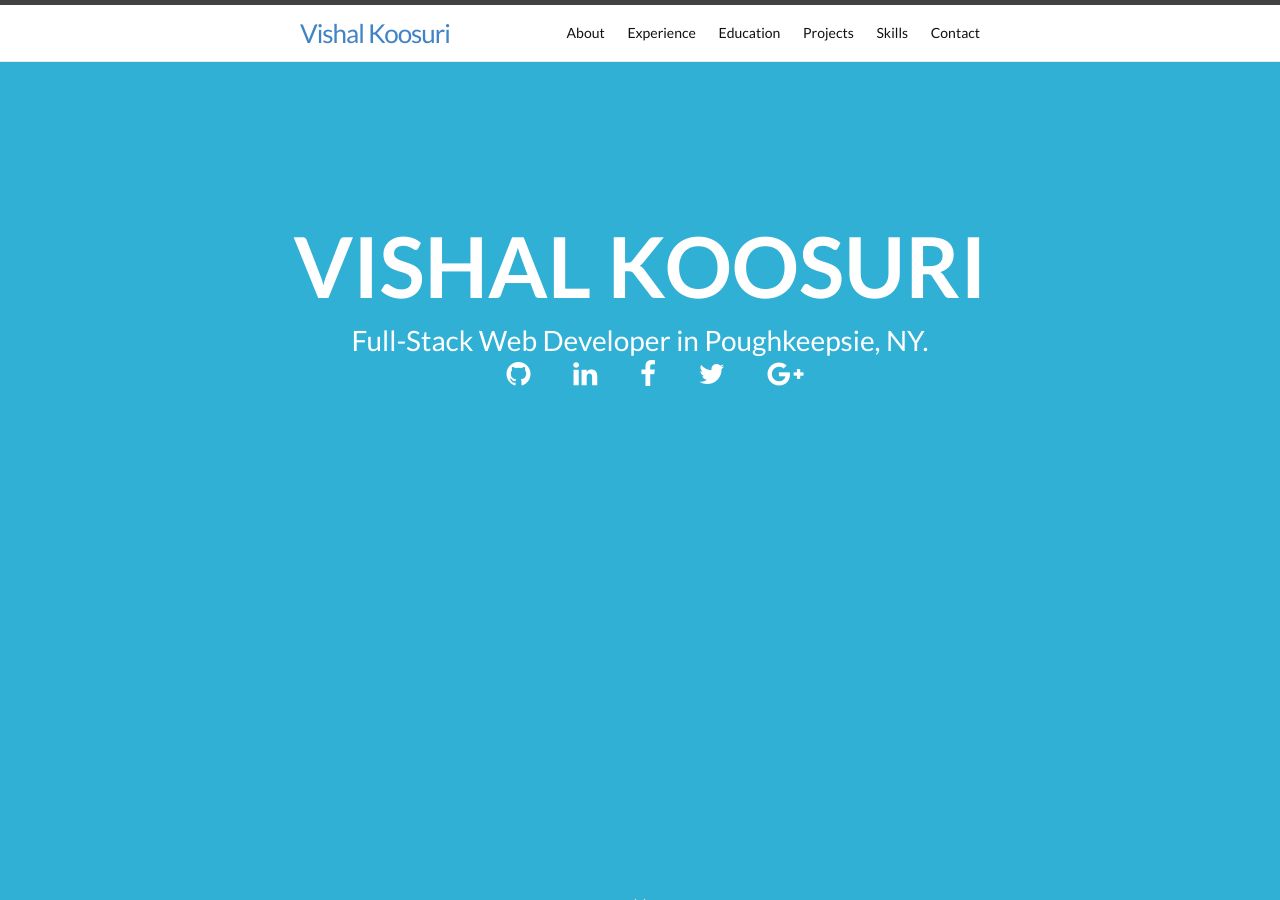
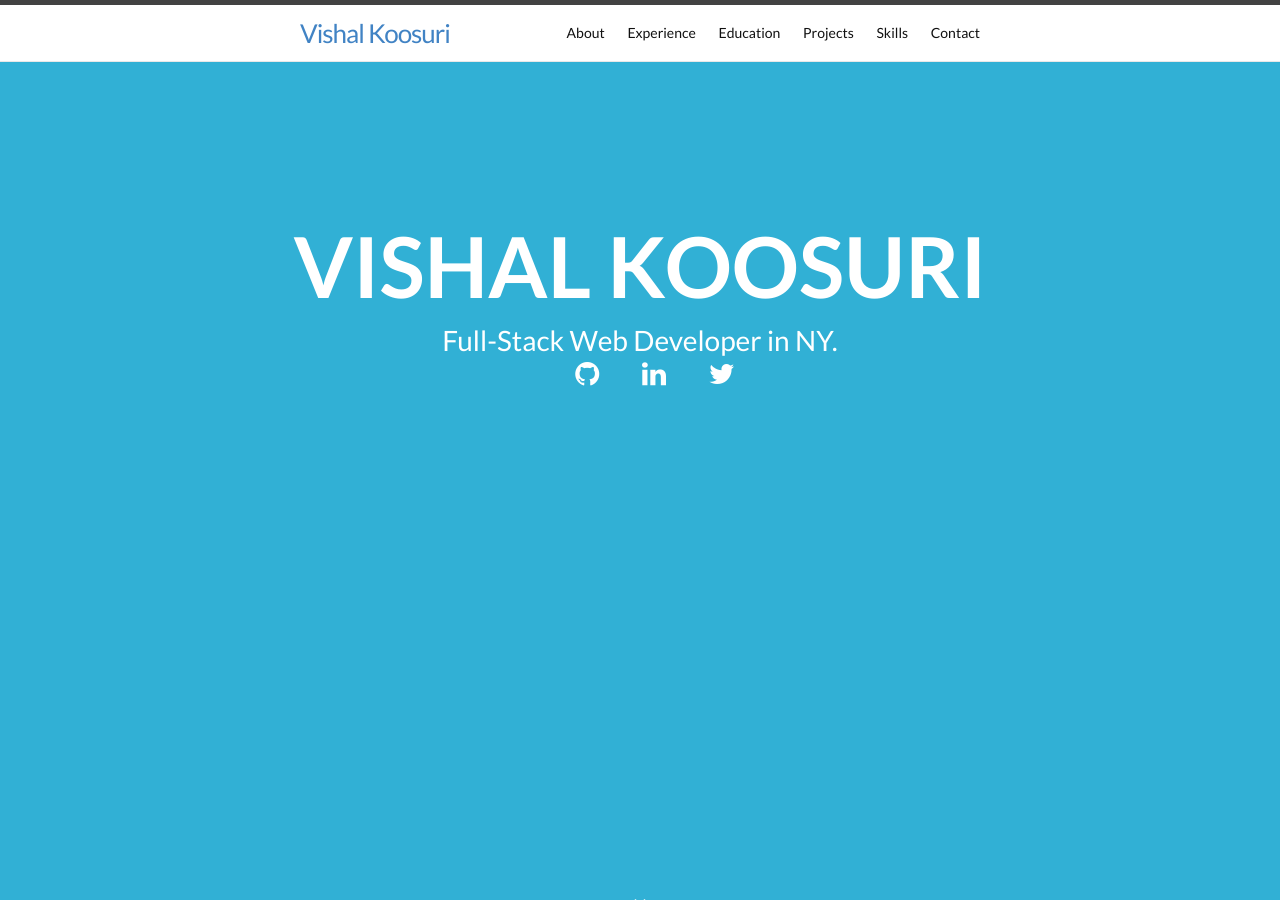
Before and after one commit to dainvinc/dainvinc.github.io, a Jekyll site: the page built from home.html, in a window 1280 px wide and 900 px high. Built offline with Jekyll 4.4.1, drawn with Linux system fonts in a browser that asks for light colours; nearby versions of some CDN libraries.

Commit message:
Updated the social links for the Jumbotron

```diff
--- a/home.html
+++ b/home.html
@@ -5,24 +5,18 @@ layout: default
 <div class="jumbotron">
         <div class="jumbotron-text">
           <h1>Vishal Koosuri</h1>
-          <p>Full-Stack Web Developer in Poughkeepsie, NY.</p>
+          <p>Full-Stack Web Developer in NY.</p>
         </div>
         <div class="jumbotron-social">
           <ul class="ul-social">
             <li class="li-social-links">
-              <a class="social" href="https://github.com/" target="_blank"><i class="fa fa-github" aria-hidden="true"></i></a>
+              <a class="social" href="https://github.com/dainvinc" target="_blank"><i class="fa fa-github" aria-hidden="true"></i></a>
             </li>
             <li class="li-social-links">
-              <a class="social" href="https://linkedin.com" target="_blank"><i class="fa fa-linkedin" aria-hidden="true"></i></a>
+              <a class="social" href="https://linkedin.com/in/vishal-koosuri" target="_blank"><i class="fa fa-linkedin" aria-hidden="true"></i></a>
             </li>
             <li class="li-social-links">
-              <a class="social" href="https://www.facebook.com/" target="_blank"><i class="fa fa-facebook" aria-hidden="true"></i></a>
-            </li>
-            <li class="li-social-links">
-              <a class="social" href="https://twitter.com/" target="_blank"><i class="fa fa-twitter" aria-hidden="true"></i></a>
-            </li>
-            <li class="li-social-links">
-              <a class="social" href="https://plus.google.com/" target="_blank"><i class="fa fa-google-plus" aria-hidden="true"></i></a>
+              <a class="social" href="https://twitter.com/vishal_smarty21" target="_blank"><i class="fa fa-twitter" aria-hidden="true"></i></a>
             </li>
           </ul>
         </div>
```
